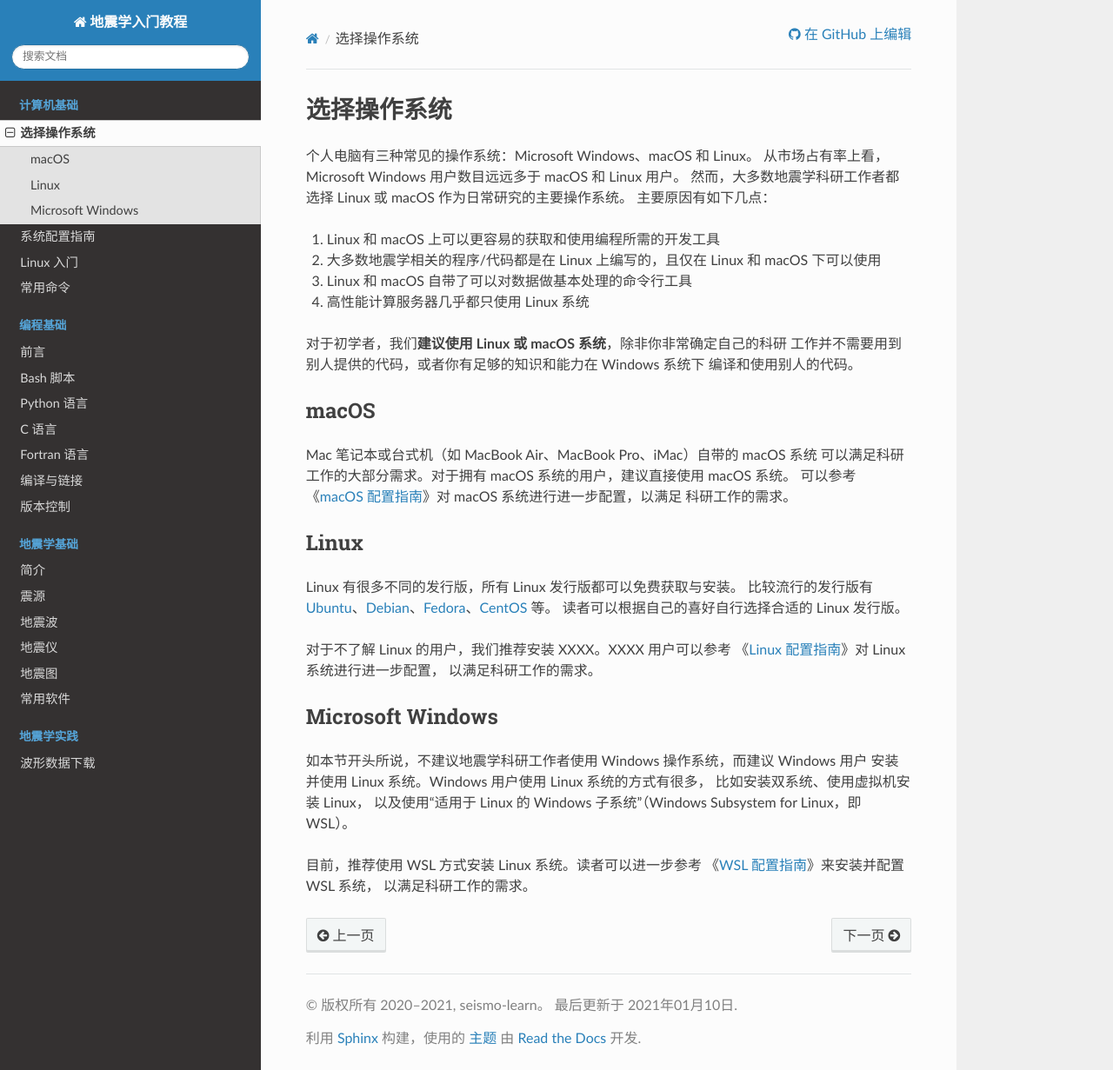
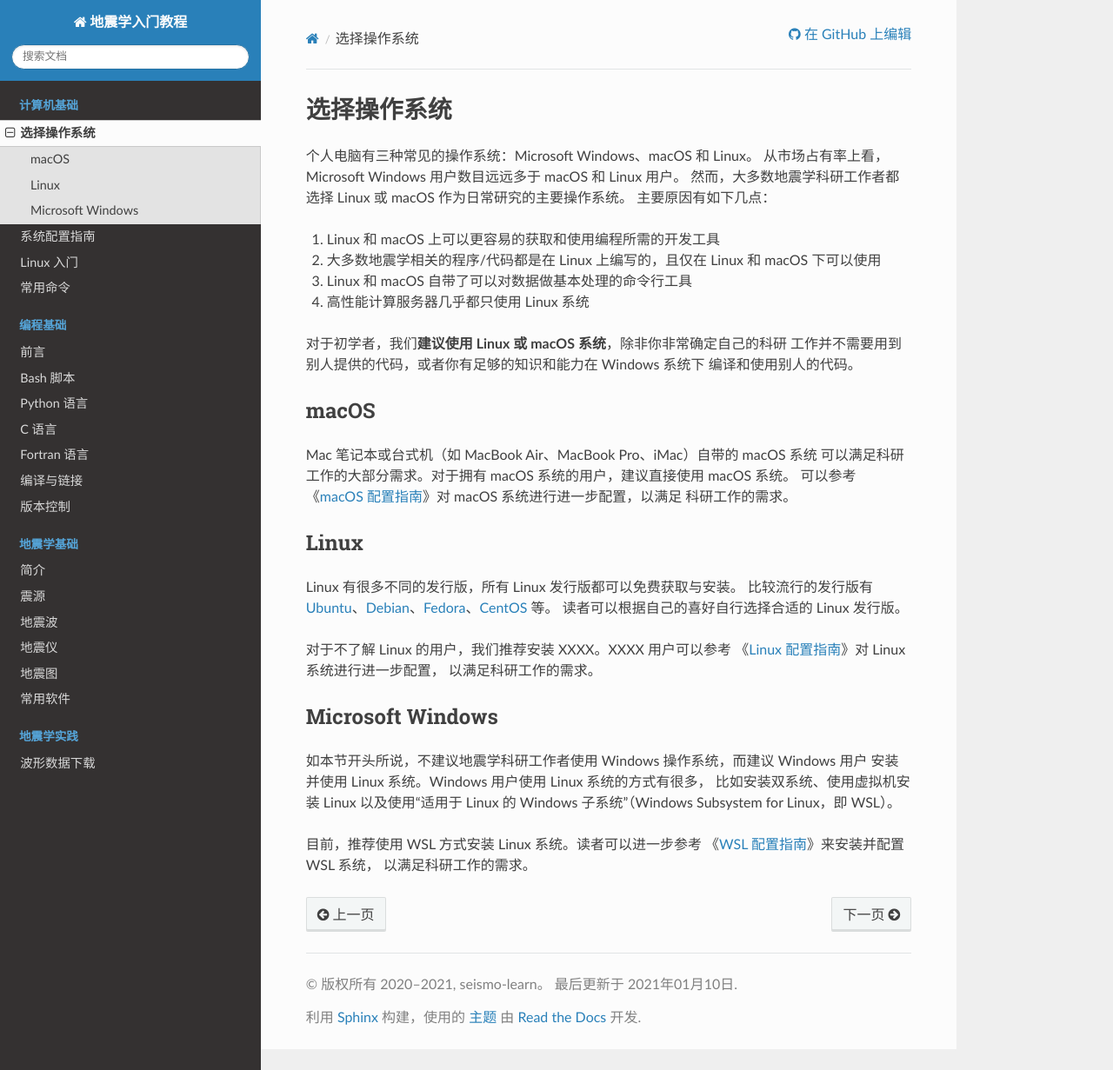
Before and after one commit to seismo-learn/seismology101, a Sphinx documentation site: the page built from source/computer/operating-system.rst, in a window 1280 px wide and 1231 px high. Shown: the whole window at 87% size. Built offline with Sphinx 7.4.7 and the Read the Docs theme 2.0.0, drawn with Linux system fonts in a browser that asks for light colours.

```diff
--- a/source/computer/operating-system.rst
+++ b/source/computer/operating-system.rst
@@ -43,7 +43,7 @@ Microsoft Windows
 
 如本节开头所说，不建议地震学科研工作者使用 Windows 操作系统，而建议 Windows 用户
 安装并使用 Linux 系统。Windows 用户使用 Linux 系统的方式有很多，
-比如安装双系统、使用虚拟机安装 Linux，
+比如安装双系统、使用虚拟机安装 Linux
 以及使用“适用于 Linux 的 Windows 子系统”（Windows Subsystem for Linux，即 WSL）。
 
 目前，推荐使用 WSL 方式安装 Linux 系统。读者可以进一步参考
```
